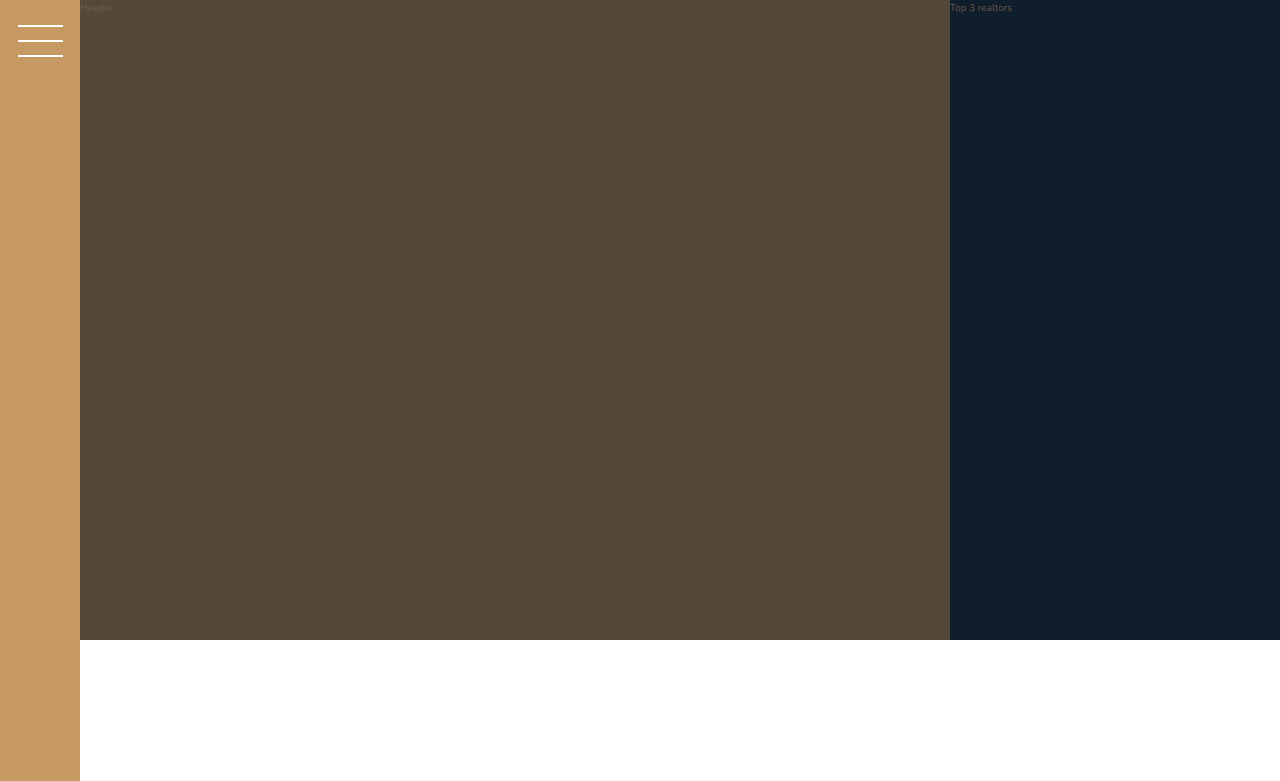
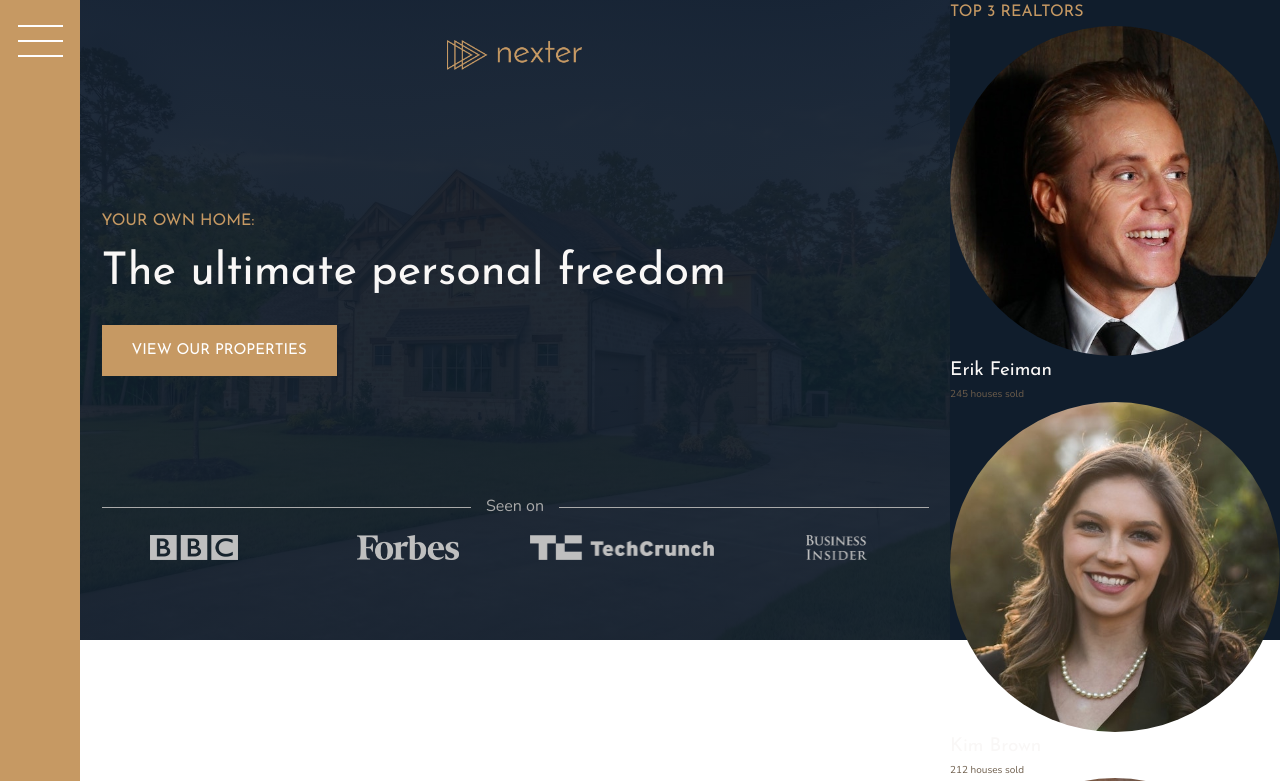
Before and after one commit to Phurba-Sherpa/nexter, a website: page index.html in a window 1280 px wide. Shown: the top 781 px of the page. Drawn offline with nearby package versions, Linux system fonts and the light colour scheme.

Commit message:
Header: design UI for header

```diff
--- a/index.html
+++ b/index.html
@@ -18,9 +18,43 @@
         <button class="nav-btn"></button>
     </div>
 
-    <div class="header">Header</div>
+    <div class="header">
+        <img src="img/logo.png" alt="logo" class="header__logo">
+        <h3 class="heading-3">Your own home:</h3>
+        <h1 class="heading-1">The ultimate personal freedom</h1>
+        <button class="btn header__btn">View our properties</button>
+        <div class="header__seenon-text">Seen on</div>
 
-    <div class="realtors">Top 3 realtors</div>
+        <div class="header__seenon-logos">
+            <img src="img/logo-bbc.png" alt="seen on logo 1">
+            <img src="img/logo-forbes.png" alt="seen on logo 2">
+            <img src="img/logo-techcrunch.png" alt="seen on logo 3">
+            <img src="img/logo-bi.png" alt="seen on logo 4">
+        </div>
+    </div>
+
+    <div class="realtors">
+        <h3 class="heading-3">Top 3 realtors</h3>
+        <div class="realtors__List">
+            <img src="img/realtor-1.jpeg" alt="realtors 1" class="realtors__img">
+            <div class="realtors__details">
+                <h4 class="heading-4 heading-4--light">Erik Feiman</h4>
+                <p class="realtors__sold">245 houses sold</p>
+            </div>
+
+            <img src="img/realtor-2.jpeg" alt="realtors 2" class="realtors__img">
+            <div class="realtors__details">
+                <h4 class="heading-4 heading-4--light">Kim Brown</h4>
+                <p class="realtors__sold">212 houses sold</p>
+            </div>
+
+            <img src="img/realtor-3.jpeg" alt="realtors 3" class="realtors__img">
+            <div class="realtors__details">
+                <h4 class="heading-4 heading-4--light">Toby Ramsay</h4>
+                <p class="realtors__sold">198 houses sold</p>
+            </div>
+        </div>
+    </div>
 
     <section class="features">
         <div class="feature">
--- a/sass/_header.scss
+++ b/sass/_header.scss
@@ -1,4 +1,55 @@
 .header {
     background-color: $color-grey-dark-1;
     grid-column: full-start/col-end 6;
+    background-image: linear-gradient(rgba($color-secondary, .93), rgba($color-secondary, .93)), url(../img/hero.jpeg);
+    background-size: cover;
+    background-position: center;
+
+    display: grid;
+    row-gap: 1.5rem;
+    grid-template-rows: 1fr min-content 6rem 1fr;
+    grid-template-columns: max-content;
+    padding: 8rem;
+    padding-top: 4rem;
+    justify-content: center;
+
+    &__btn {
+        align-self: start;
+        justify-self: start;
+    }
+
+    &__logo {
+        height: 3rem;
+        justify-self: center;
+    }
+
+    &__seenon-text {
+        display: grid;
+        font-size: 1.6rem;
+        color: $color-grey-light-2;
+        grid-template-columns: 1fr max-content 1fr;
+        align-items: center;
+        column-gap: 1.5rem;
+
+        &::before,
+        &::after {
+            content: '';
+            height: 1px;
+            display: block;
+            background-color: currentColor;
+        }
+
+    }
+
+    &__seenon-logos {
+        display: grid;
+        grid-template-columns: repeat(4, 1fr);
+        column-gap: 3rem;
+        justify-items: center;
+        img {
+            height: 2.5rem;
+            filter: brightness(75%);
+
+        }
+    }
 }
--- a/sass/_typography.scss
+++ b/sass/_typography.scss
@@ -3,7 +3,12 @@
     font-weight: 400;
 }
 
-.heading-1 {}
+.heading-1 {
+    @extend %heading;
+    font-size: 4.5rem;
+    color: $color-grey-light-1;
+    line-height: 1
+}
 
 .heading-2 {
     @extend %heading;
```
Also changed, not shown: css/style.css.
